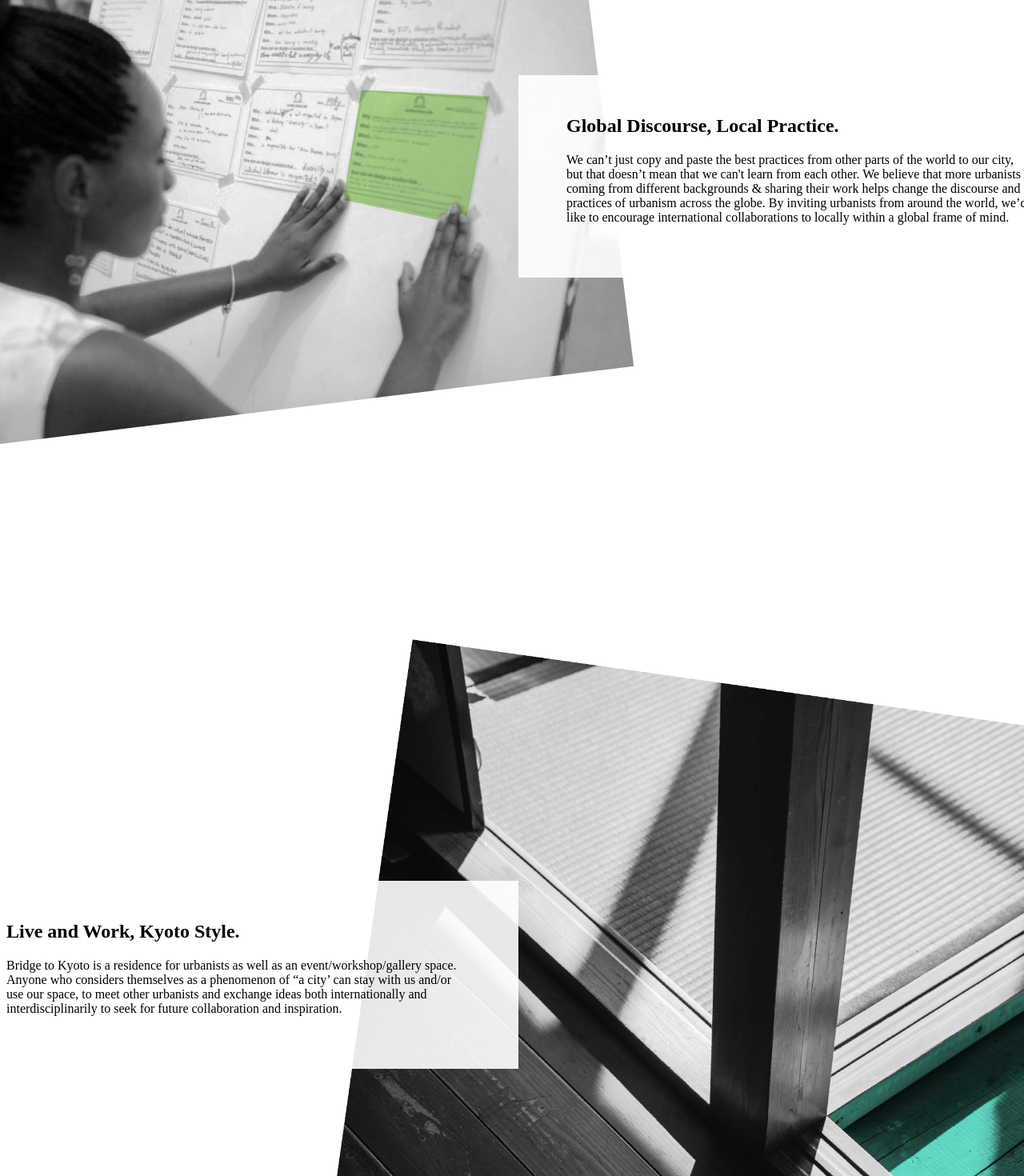
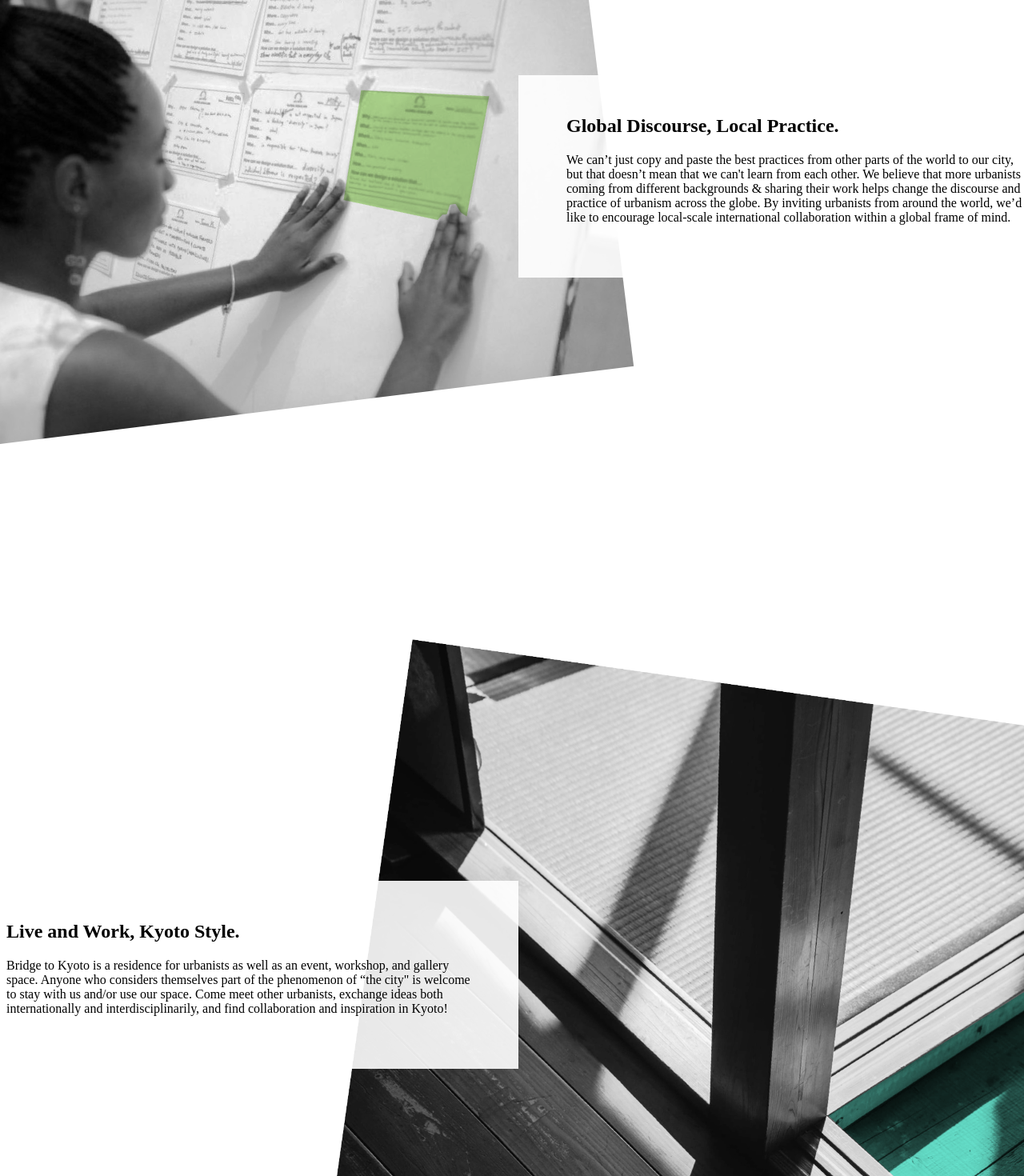
Before and after one commit to bridgetoteam/website, a Nuxt app: page / in a window 1280 px wide. Shown: the part 1966-3436 px from the top of the page at 80% size. Built offline with nearby package versions, Linux system fonts and the light colour scheme.

Commit message:
copy updates

```diff
--- a/components/ApplyButton.vue
+++ b/components/ApplyButton.vue
@@ -4,7 +4,7 @@
     target="_blank"
   >
     <div :class="{ collapse: isMobile }">
-      <span v-if="$i18n.locale === 'ja'">申し込む</span>
+      <span v-if="$i18n.locale === 'ja'">Apply Now</span>
       <span v-else>Apply Now</span>
     </div>
   </a>
@@ -46,7 +46,7 @@ div {
   }
 
   @media (max-width: 768px) {
-    width: 150px;
+    width: 15px;
     letter-spacing: 2.5px;
     font-size: 1rem;
 
@@ -59,5 +59,9 @@ div {
 div:hover {
   background: var(--primaryl1);
   letter-spacing: 5.5px;
+
+  @media (max-width: 768px) {
+    letter-spacing: 2.5px;
+  }
 }
 </style>
--- a/components/sections/About.vue
+++ b/components/sections/About.vue
@@ -8,7 +8,7 @@
         <div class="flex text1">
           <div class="textbox left">
             <template v-if="$i18n.locale === 'ja'">
-              <h1>アバウト</h1>
+              <h1>About</h1>
               <p>
                 建築・街づくりの実践者が、国境をこえて成功事例や課題を共有しあえる場所は、まだあまりありません。
                 <b>Bridge to Kyoto</b>は、世界中からアーバニストを受け入れ、国内の建築・街づくりの実践者と交流し、コラボレーションが生まれるきっかけをつくる場所です。
@@ -24,7 +24,7 @@
                 to connect to it.
                 <b>Bridge to Kyoto</b> is a vibrant and
                 inviting space for visiting urbanists to stay, exchange ideas,
-                and explore Kyoto. It is a home base for anyone interested in
+                and explore Kyoto. It's a home base for anyone interested in
                 urbanism, architecture and sustainable living.
               </p>
             </template>
@@ -49,9 +49,9 @@
                 of the world to our city, but that doesn’t mean that we can't
                 learn from each other. We believe that more urbanists coming
                 from different backgrounds &amp; sharing their work helps change
-                the discourse and practices of urbanism across the globe. By
+                the discourse and practice of urbanism across the globe. By
                 inviting urbanists from around the world, we’d like to encourage
-                international collaborations to locally within a global frame of
+                local-scale international collaboration within a global frame of
                 mind.
               </p>
             </template>
@@ -76,11 +76,11 @@
               <h2>Live and Work, Kyoto Style.</h2>
               <p>
                 Bridge to Kyoto is a residence for urbanists as well as an
-                event/workshop/gallery space. Anyone who considers themselves as
-                a phenomenon of “a city’ can stay with us and/or use our space,
-                to meet other urbanists and exchange ideas both internationally
-                and interdisciplinarily to seek for future collaboration and
-                inspiration.
+                event, workshop, and gallery space. Anyone who considers themselves part of
+                the phenomenon of “the city" is welcome to stay with us and/or use our space.
+                Come meet other urbanists, exchange ideas both internationally
+                and interdisciplinarily, and find collaboration and
+                inspiration in Kyoto!
               </p>
             </template>
           </div>
--- a/components/sections/Intro.vue
+++ b/components/sections/Intro.vue
@@ -2,8 +2,11 @@
   <PageSection class="section">
     <div class="introtext">
       <template v-if="$i18n.locale === 'ja'">
-        <h1>（日本語）</h1>
-        <h2>（日本語）</h2>
+        <h1>
+          A creative residency
+          <br v-if="!isMobile" />for urbanists.
+        </h1>
+        <h2 class="ja">Bridge to Kyotoは、「都市」をテーマにした、建築・街づくり・不動産など都市に関わる実践者のための「アーバニスト・イン・レジデンス」です。</h2>
       </template>
       <template v-else>
         <h1>
@@ -61,6 +64,11 @@ export default {
     bottom: 15px;
   }
 }
+
+.ja {
+  line-height: 1.5;
+}
+
 .bgillustration {
   width: 85vw;
   margin-left: 13vw;
```
Also changed, not shown: components/Logo.vue (+21 -20 lines), assets/img/bg_illustration.svg.
